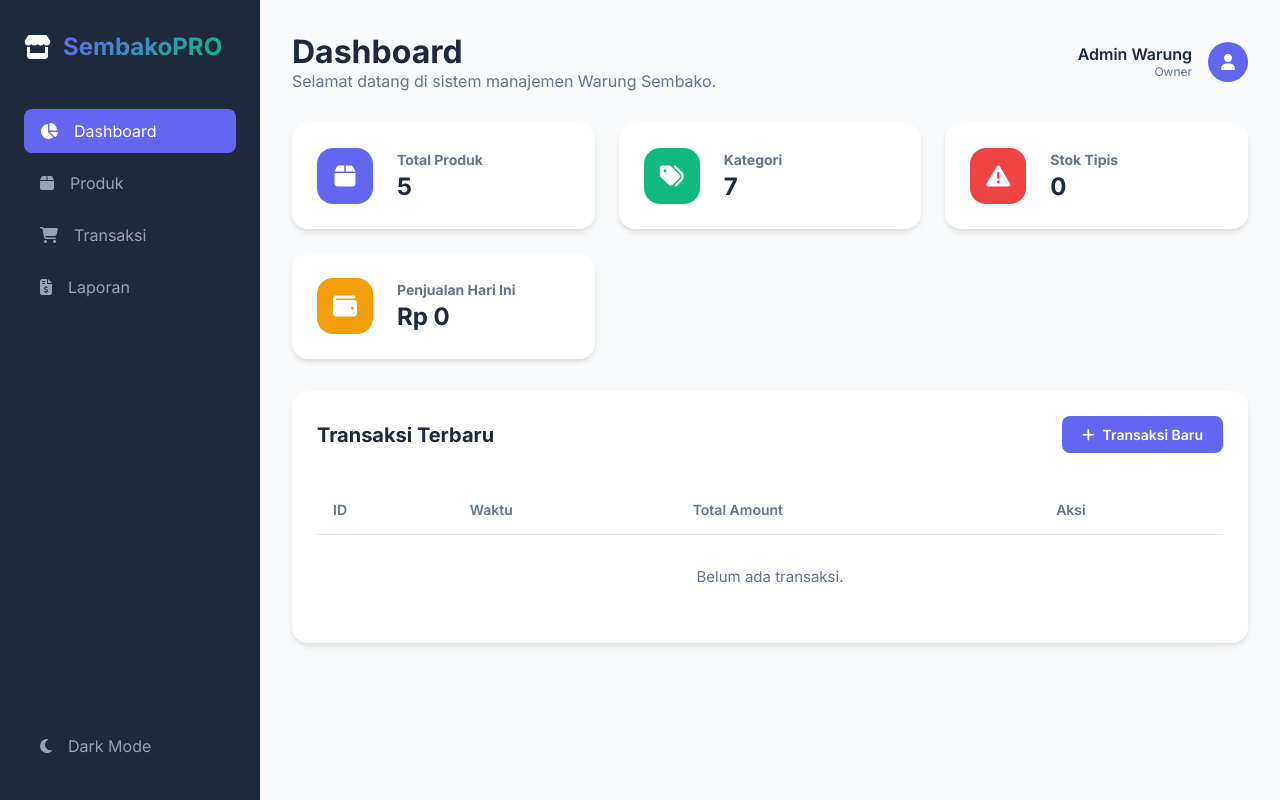
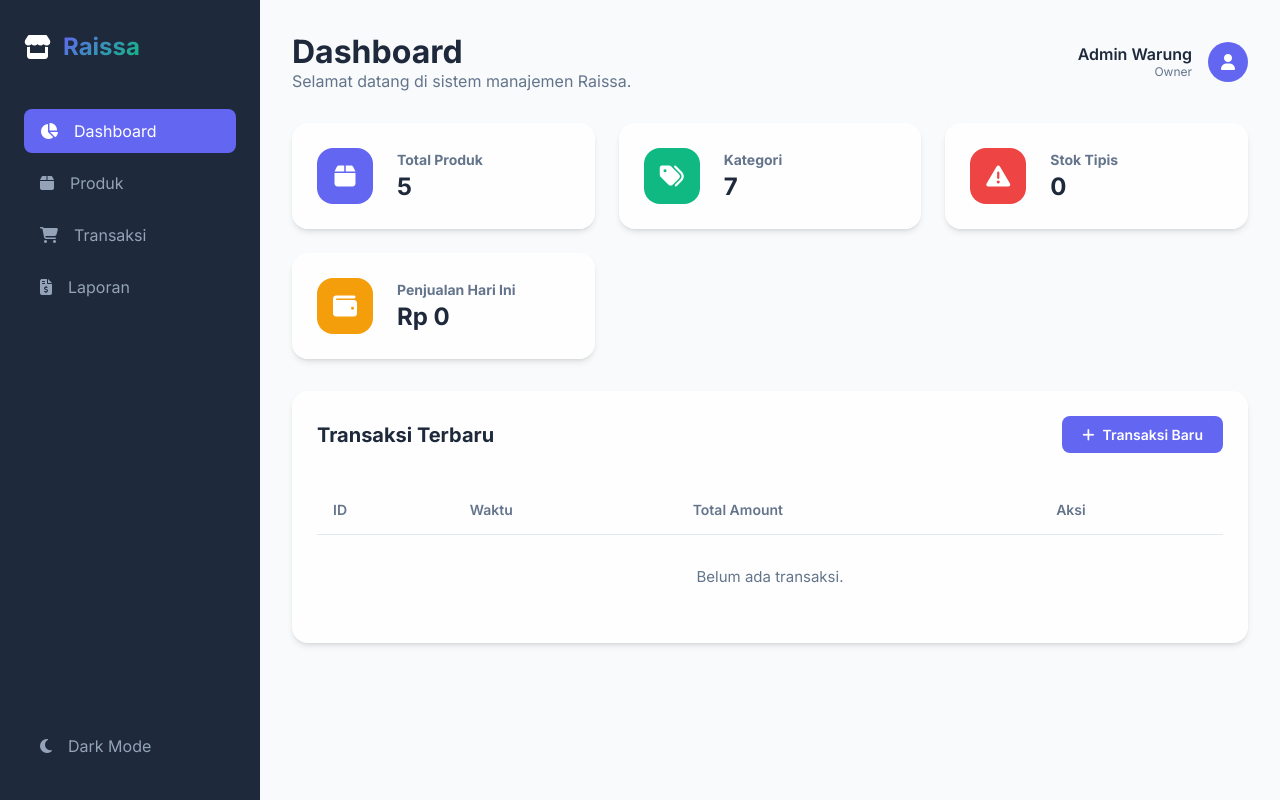
Before and after one commit to wibisanabama/warung-sembako, a PHP site: page /index.php in a window 1280 px wide. Run offline with PHP 8.4, Linux system fonts and the light colour scheme; data comes from the database, SQL or seed files in the repository; data that the repository does not hold is empty.

Commit message:
feat: implement reusable header and sidebar components and update dashboard branding

```diff
--- a/includes/header.php
+++ b/includes/header.php
@@ -4,7 +4,7 @@
 <head>
     <meta charset="UTF-8">
     <meta name="viewport" content="width=device-width, initial-scale=1.0">
-    <title>Warung Sembako - Modern Inventory</title>
+    <title>Raissa - Management System</title>
     <!-- Google Fonts -->
     <link rel="preconnect" href="https://fonts.googleapis.com">
     <link rel="preconnect" href="https://fonts.gstatic.com" crossorigin>
--- a/includes/sidebar.php
+++ b/includes/sidebar.php
@@ -1,7 +1,7 @@
 <aside class="sidebar">
     <div class="logo">
         <i class="fas fa-store"></i>
-        <span>Sembako<b>PRO</b></span>
+        <span><b>Raissa</b></span>
     </div>
 
     <nav class="nav-links">
--- a/index.php
+++ b/index.php
@@ -17,7 +17,7 @@ $recent_transactions = $conn->query("SELECT * FROM transactions ORDER BY transac
     <header class="fade-in">
         <div>
             <h1>Dashboard</h1>
-            <p style="color: var(--text-muted)">Selamat datang di sistem manajemen Warung Sembako.</p>
+            <p style="color: var(--text-muted)">Selamat datang di sistem manajemen Raissa.</p>
         </div>
         <div class="user-profile">
             <div style="text-align: right">
```
